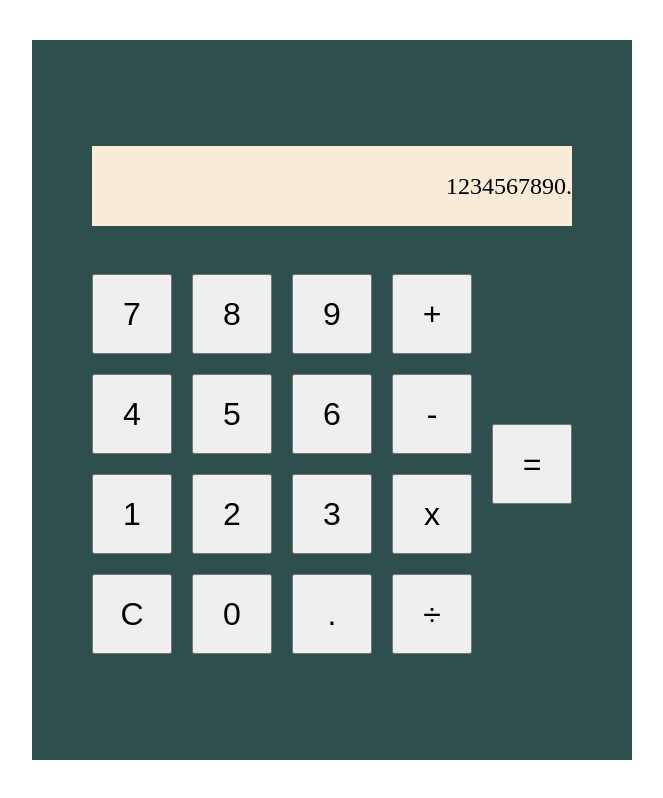
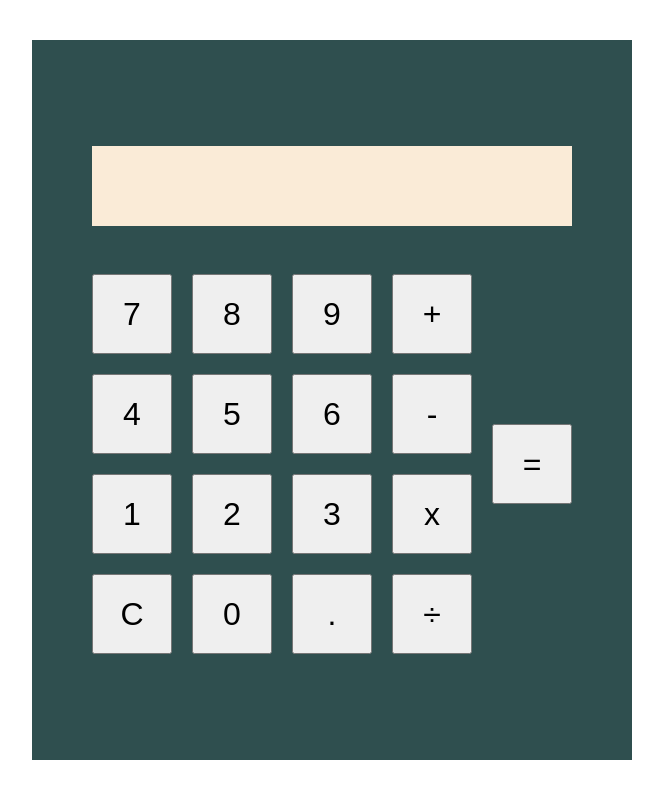
Before and after one commit to thejdsoto/calculator, a plain HTML site: page index.html in a window 1280 px wide. Shown: the whole page, without its empty margins (308-971 px from the left). Drawn offline with Linux system fonts and the light colour scheme.

Commit message:
Remove placeholder text in display div

```diff
--- a/index.html
+++ b/index.html
@@ -9,7 +9,7 @@
 </head>
 <body>
     <div class="container">
-        <div class="display"><p>1234567890.</p></div>
+        <div class="display"><p></p></div>
         <div class="buttons">
             <div class="digit">
                 <div class="column">
```
